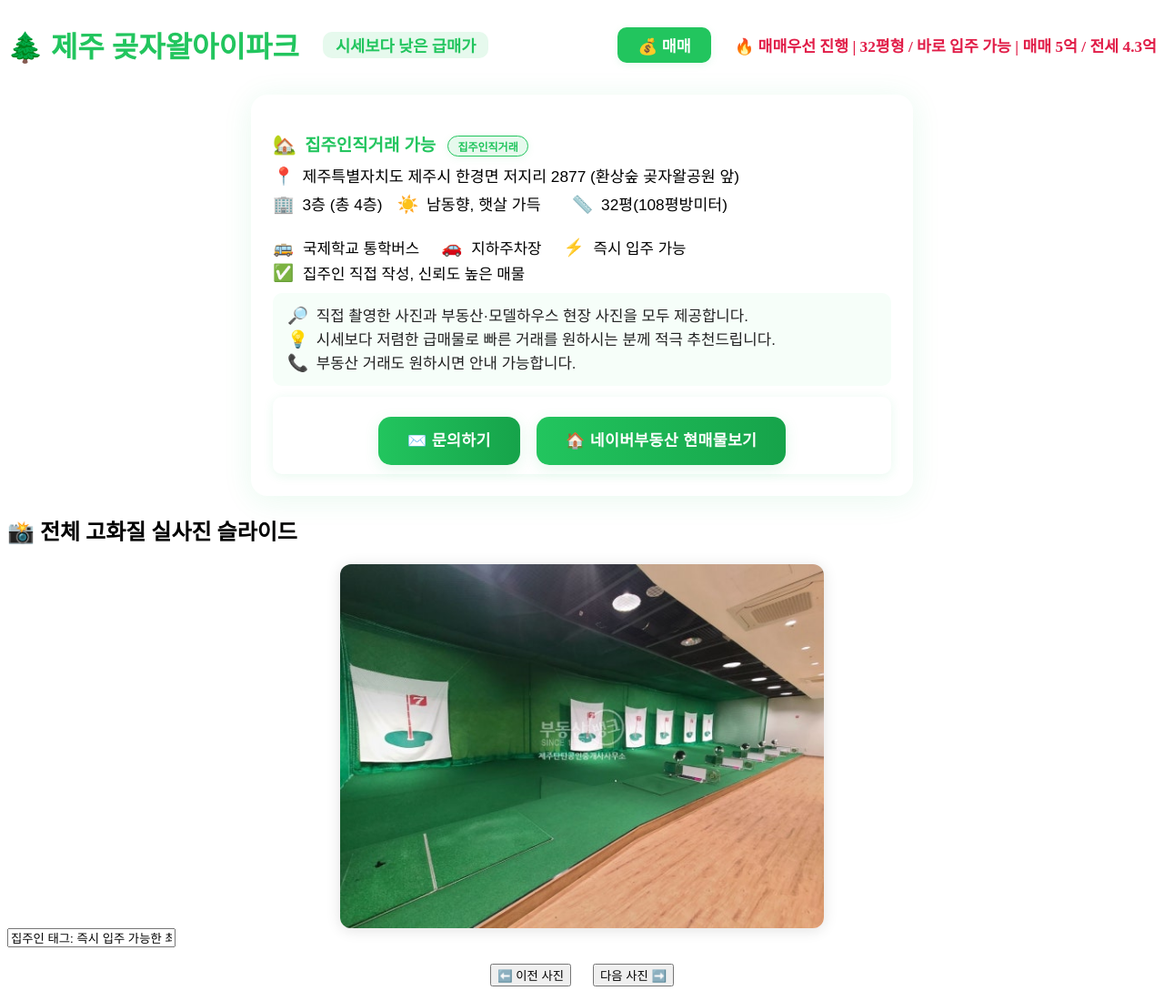
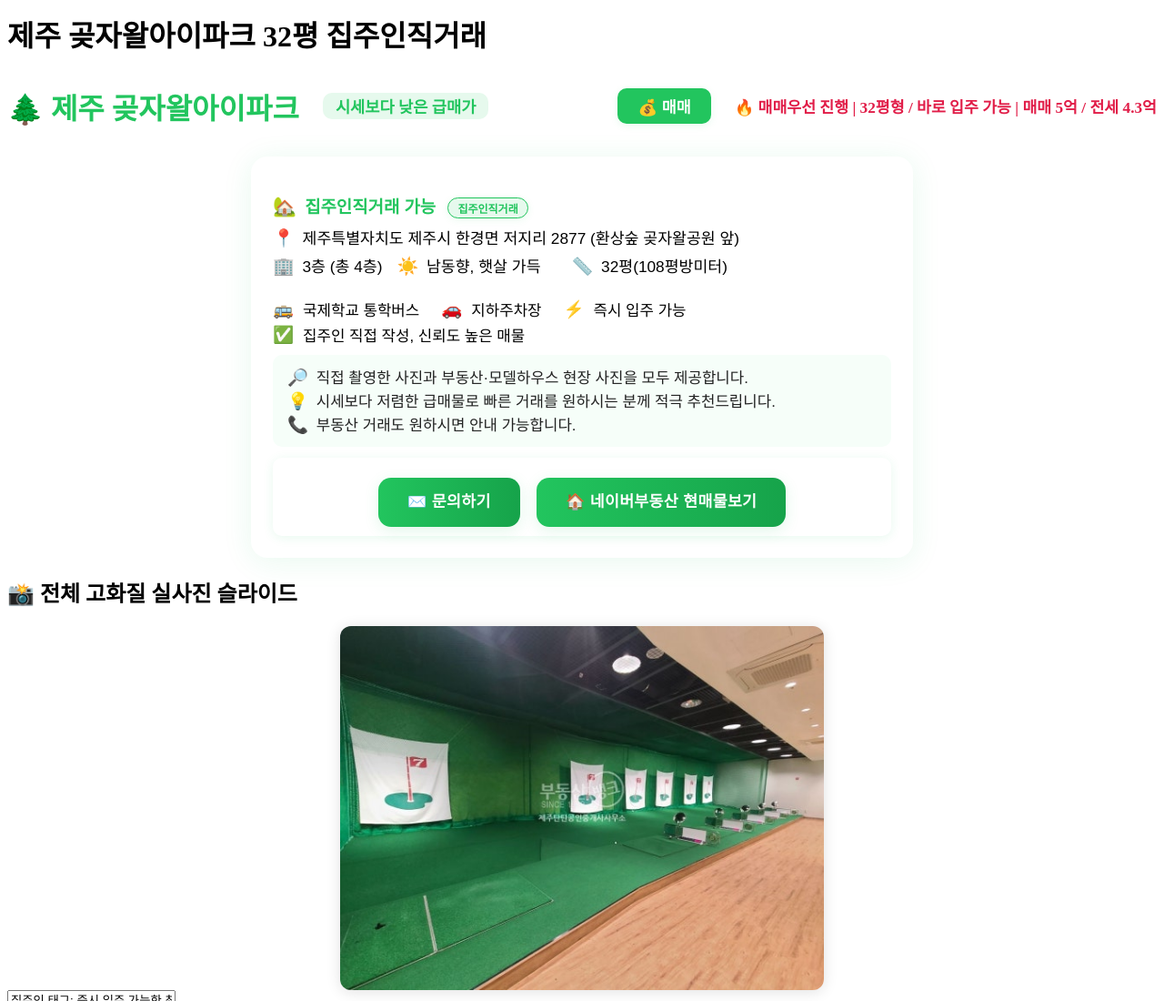
Before and after one commit to chanjini04b-jpg/house, a plain HTML site: page index.html in a window 1280 px wide. Shown: the top 1100 px of the page at 91% size. Drawn offline with Linux system fonts and the light colour scheme.

Commit message:
헤더추가

```diff
--- a/index.html
+++ b/index.html
@@ -103,7 +103,8 @@
 });
 </script>
     <header>
-        <div class="header-inline header-inline-full">
+    <h1 style="font-size:2rem;font-weight:900;margin-bottom:0.5em;line-height:1.2;">제주 곶자왈아이파크 32평 집주인직거래</h1>
+    <div class="header-inline header-inline-full">
             <span class="header-title">🌲 제주 곶자왈아이파크</span>
             <span class="header-badge">시세보다 낮은 급매가</span>
             <span style="flex:1"></span>
```
